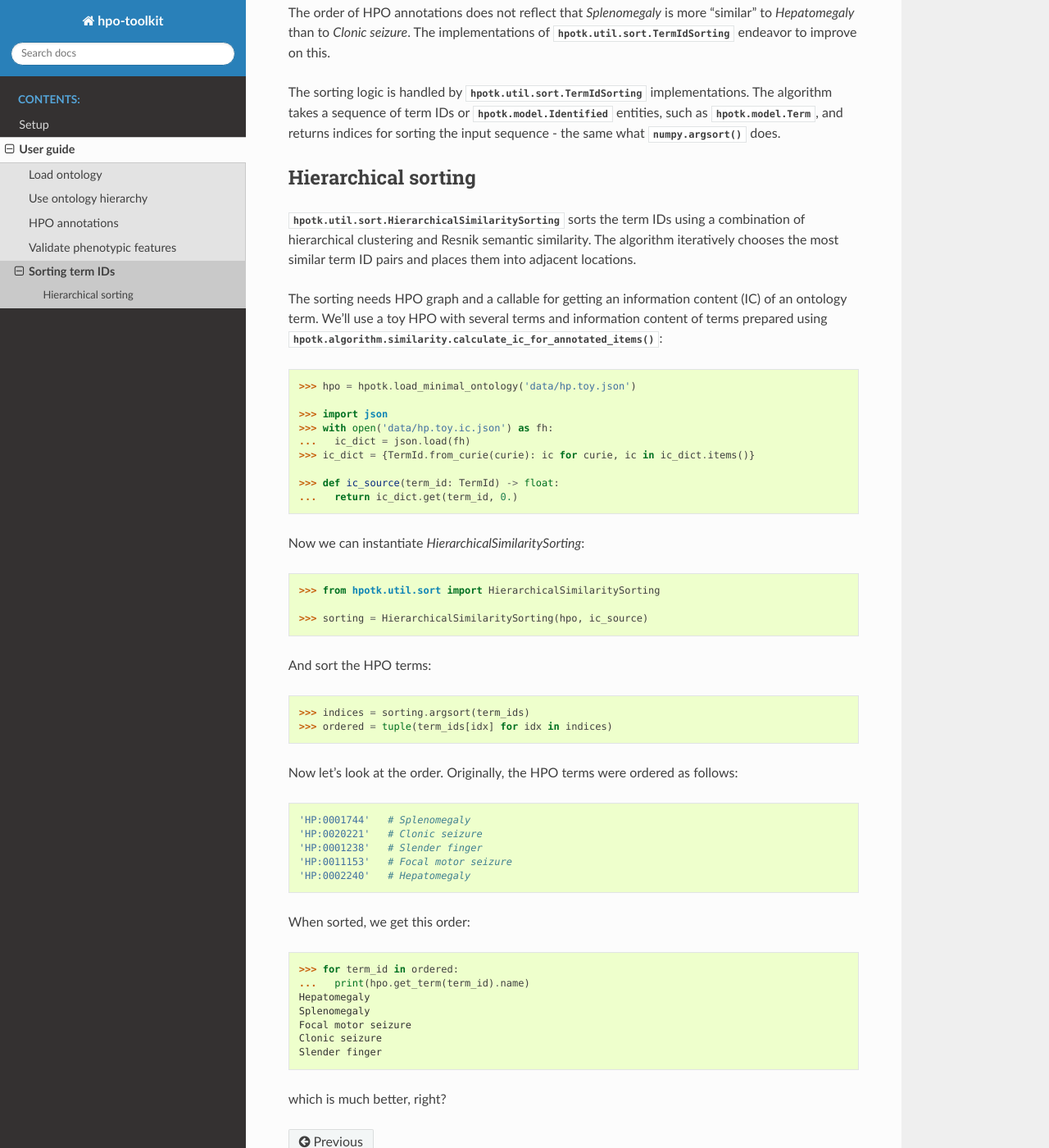
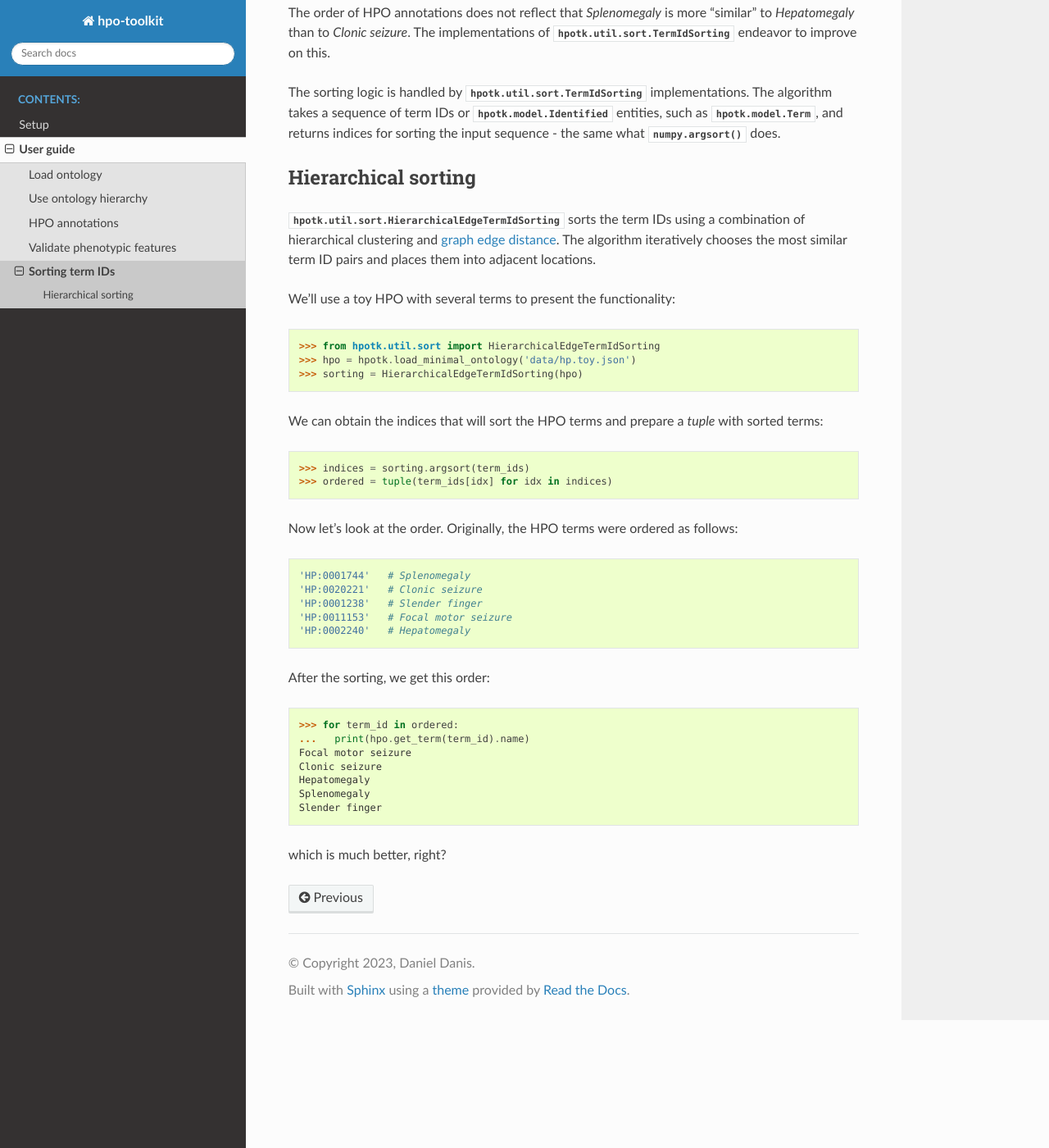
Before and after one commit to ielis/hpo-toolkit, a Sphinx documentation site: the page built from docs/user-guide/sort-term-ids.rst, in a window 1280 px wide and 1400 px high, scrolled down 508 px. Shown: the whole window at 82% size. Built offline with Sphinx 7.4.7 and the Read the Docs theme 2.0.0, drawn with Linux system fonts in a browser that asks for light colours; pages that are not in the unit, such as notebooks, are missing from menus.

Commit message:
Expose the new functionality and update the documentation.

```diff
--- a/docs/user-guide/sort-term-ids.rst
+++ b/docs/user-guide/sort-term-ids.rst
@@ -33,35 +33,19 @@ indices for sorting the input sequence - the same what :func:`numpy.argsort` doe
 Hierarchical sorting
 ^^^^^^^^^^^^^^^^^^^^
 
-:class:`hpotk.util.sort.HierarchicalSimilaritySorting` sorts the term IDs using a combination of hierarchical
-clustering and Resnik semantic similarity. The algorithm iteratively chooses the most similar term ID pairs
-and places them into adjacent locations.
+:class:`hpotk.util.sort.HierarchicalEdgeTermIdSorting` sorts the term IDs using a combination of hierarchical
+clustering and `graph edge distance <https://en.wikipedia.org/wiki/Distance_(graph_theory)>`_.
+The algorithm iteratively chooses the most similar term ID pairs and places them into adjacent locations.
 
-The sorting needs HPO graph and a callable for getting an information content (IC) of an ontology term.
-We'll use a toy HPO with several terms and information content of terms prepared using
-:func:`hpotk.algorithm.similarity.calculate_ic_for_annotated_items`:
+We'll use a toy HPO with several terms to present the functionality:
 
 .. doctest:: sort-term-ids
 
+  >>> from hpotk.util.sort import HierarchicalEdgeTermIdSorting
   >>> hpo = hpotk.load_minimal_ontology('data/hp.toy.json')
+  >>> sorting = HierarchicalEdgeTermIdSorting(hpo)
 
-  >>> import json
-  >>> with open('data/hp.toy.ic.json') as fh:
-  ...   ic_dict = json.load(fh)
-  >>> ic_dict = {TermId.from_curie(curie): ic for curie, ic in ic_dict.items()}
-
-  >>> def ic_source(term_id: TermId) -> float:
-  ...   return ic_dict.get(term_id, 0.)
-
-Now we can instantiate `HierarchicalSimilaritySorting`:
-
-.. doctest:: sort-term-ids
-
-  >>> from hpotk.util.sort import HierarchicalSimilaritySorting
-
-  >>> sorting = HierarchicalSimilaritySorting(hpo, ic_source)
-
-And sort the HPO terms:
+We can obtain the indices that will sort the HPO terms and prepare a `tuple` with sorted terms:
 
 .. doctest:: sort-term-ids
 
@@ -76,16 +60,16 @@ Now let's look at the order. Originally, the HPO terms were ordered as follows::
   'HP:0011153'   # Focal motor seizure
   'HP:0002240'   # Hepatomegaly
 
-When sorted, we get this order:
+After the sorting, we get this order:
 
 .. doctest:: sort-term-ids
 
   >>> for term_id in ordered:
   ...   print(hpo.get_term(term_id).name)
+  Focal motor seizure
+  Clonic seizure
   Hepatomegaly
   Splenomegaly
-  Focal motor seizure
-  Clonic seizure
   Slender finger
 
 which is much better, right?
```
Also changed, not shown: 1 other file.
